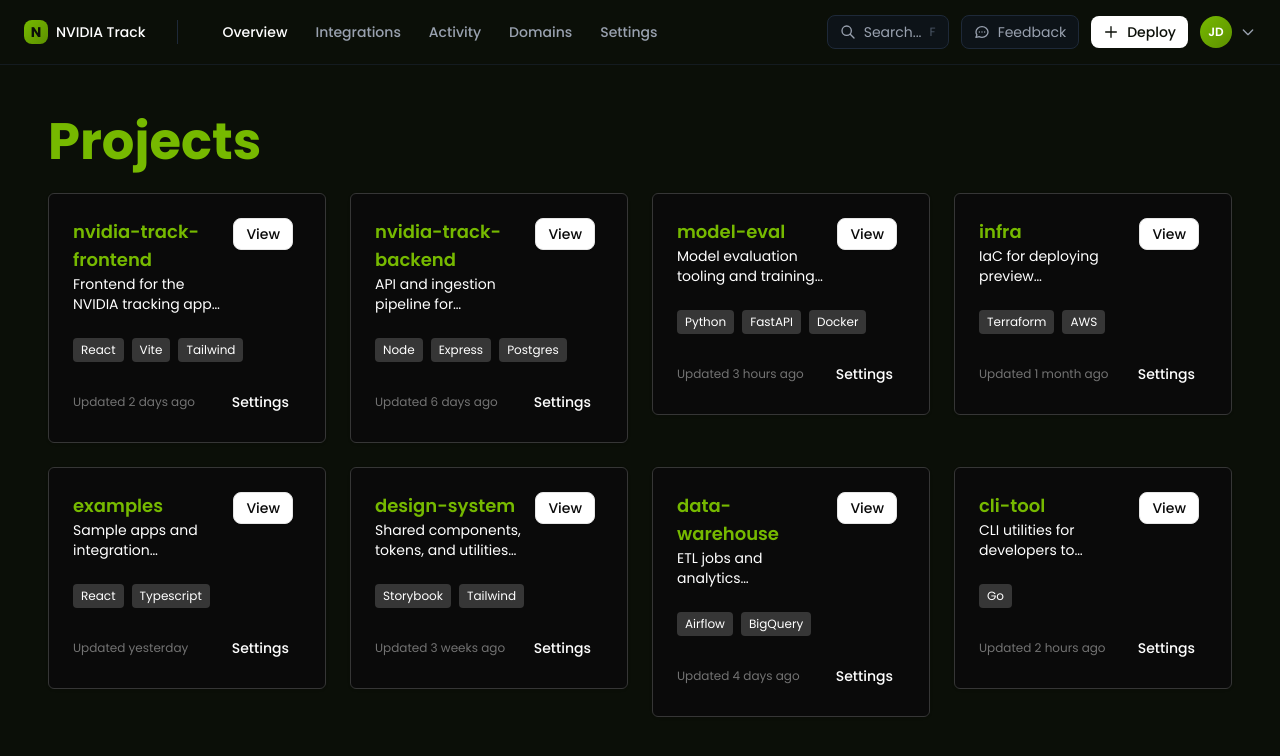
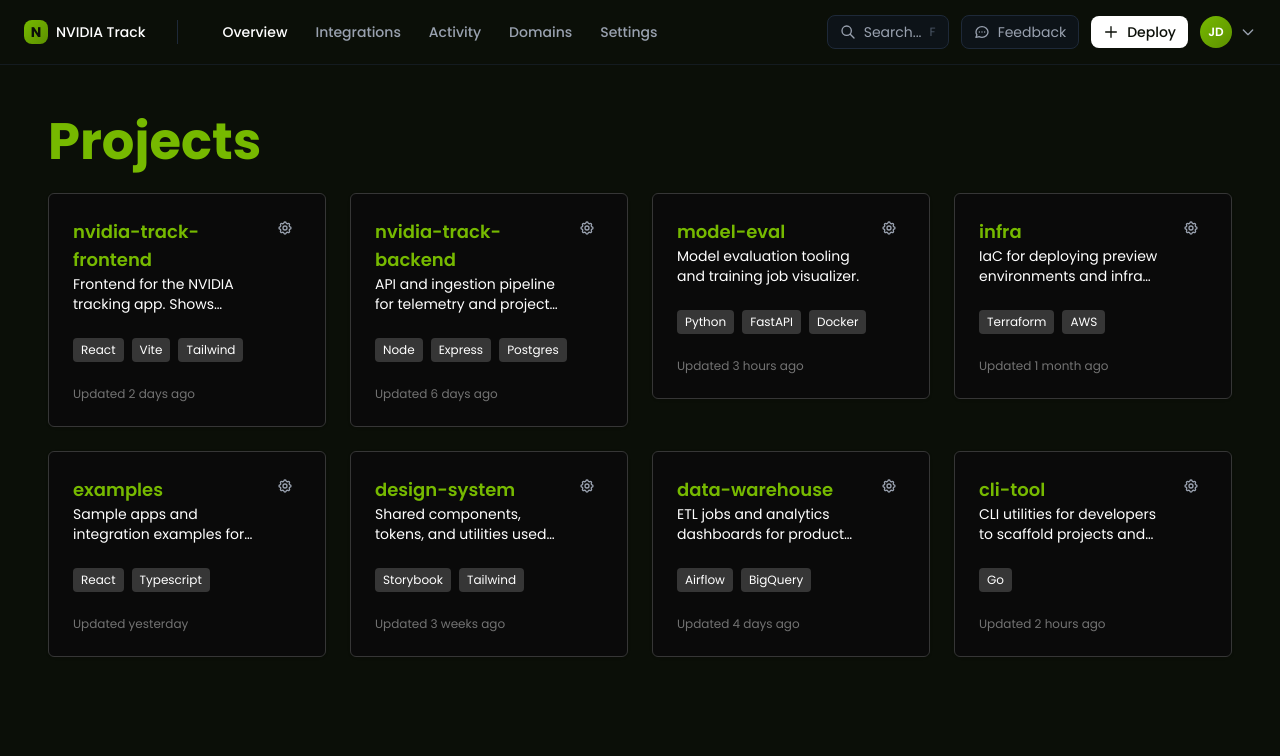
Before and after one commit to weabonie/nvidia-track, a React (Vite) app in the folder frontend/: page /projects in a window 1280 px wide. Shown: the top 756 px of the page. Built offline with nearby package versions, Linux system fonts and the light colour scheme.

Commit message:
Project Cards Added Settings Icon

```diff
--- a/frontend/src/components/ProjectCard.jsx
+++ b/frontend/src/components/ProjectCard.jsx
@@ -51,9 +51,18 @@
               <CardDescription className="line-clamp-2 text-sm text-white">{description}</CardDescription>
             </div>
             <CardAction>
-              <Button asChild size="sm" variant="outline">
-                <a href={link} target="_blank" rel="noreferrer" onClick={(e)=>e.stopPropagation()}>View</a>
-              </Button>
+              <button
+                onClick={(e) => {
+                  e.stopPropagation();
+                  navigate(`/projects/${project.id ?? name.replace(/\s+/g,'-').toLowerCase()}/settings`);
+                }}
+                className="text-gray-400 hover:text-white transition-colors"
+              >
+                <svg className="w-4 h-4" fill="none" stroke="currentColor" viewBox="0 0 24 24">
+                  <path strokeLinecap="round" strokeLinejoin="round" strokeWidth={2} d="M10.325 4.317c.426-1.756 2.924-1.756 3.35 0a1.724 1.724 0 002.573 1.066c1.543-.94 3.31.826 2.37 2.37a1.724 1.724 0 001.065 2.572c1.756.426 1.756 2.924 0 3.35a1.724 1.724 0 00-1.066 2.573c.94 1.543-.826 3.31-2.37 2.37a1.724 1.724 0 00-2.572 1.065c-.426 1.756-2.924 1.756-3.35 0a1.724 1.724 0 00-2.573-1.066c-1.543.94-3.31-.826-2.37-2.37a1.724 1.724 0 00-1.065-2.572c-1.756-.426-1.756-2.924 0-3.35a1.724 1.724 0 001.066-2.573c-.94-1.543.826-3.31 2.37-2.37.996.608 2.296.07 2.572-1.065z" />
+                  <path strokeLinecap="round" strokeLinejoin="round" strokeWidth={2} d="M15 12a3 3 0 11-6 0 3 3 0 016 0z" />
+                </svg>
+              </button>
             </CardAction>
           </div>
         </CardHeader>
@@ -69,9 +78,6 @@
 
       <CardFooter className="p-0 justify-between">
         <div className="text-xs text-muted-foreground">Updated {updatedAt}</div>
-        <div className="flex items-center gap-2">
-          <Button className="text-white" variant="link" size="sm" onClick={(e)=>{e.stopPropagation(); navigate(`/projects/${project.id ?? name.replace(/\s+/g,'-').toLowerCase()}/settings`)}}>Settings</Button>
-        </div>
       </CardFooter>
     </Card>
   )
```
